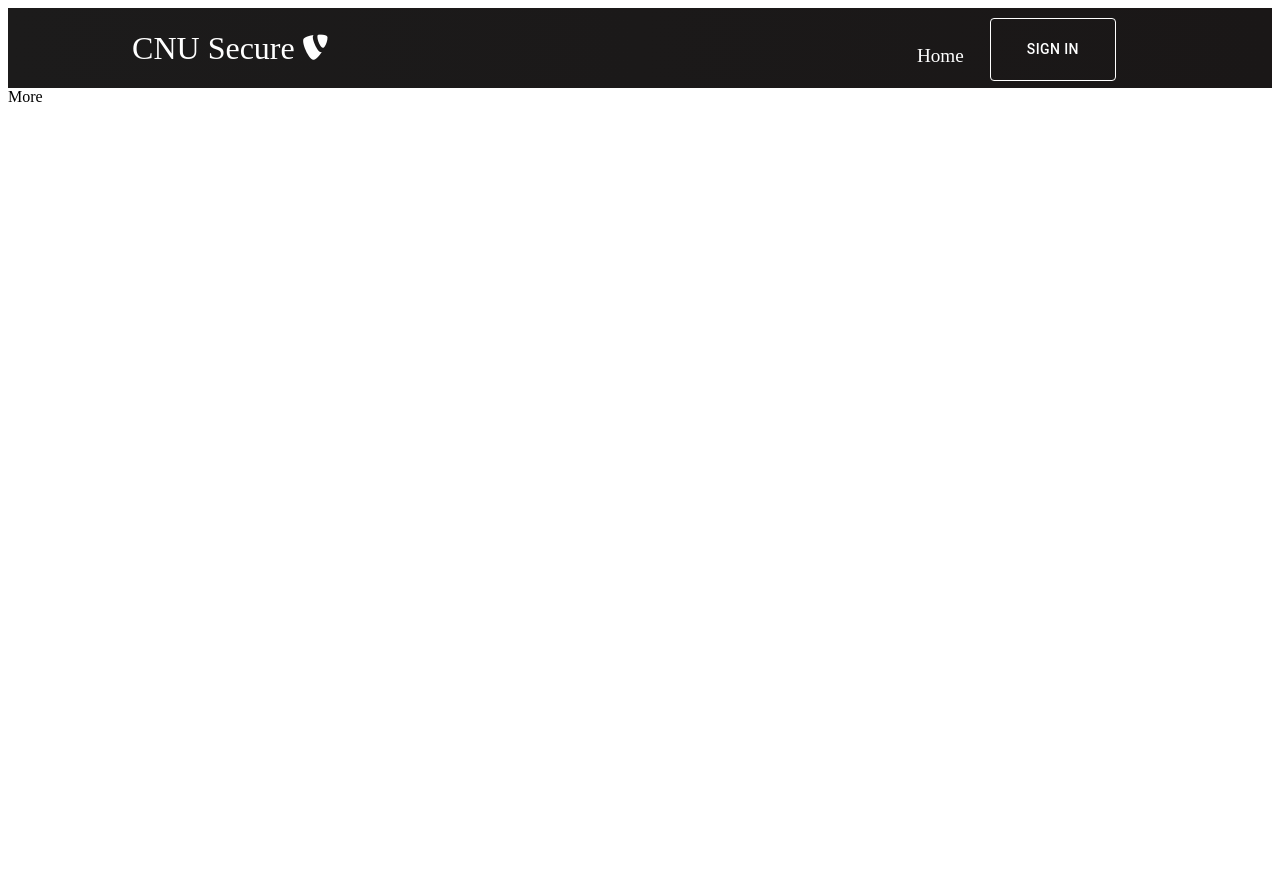
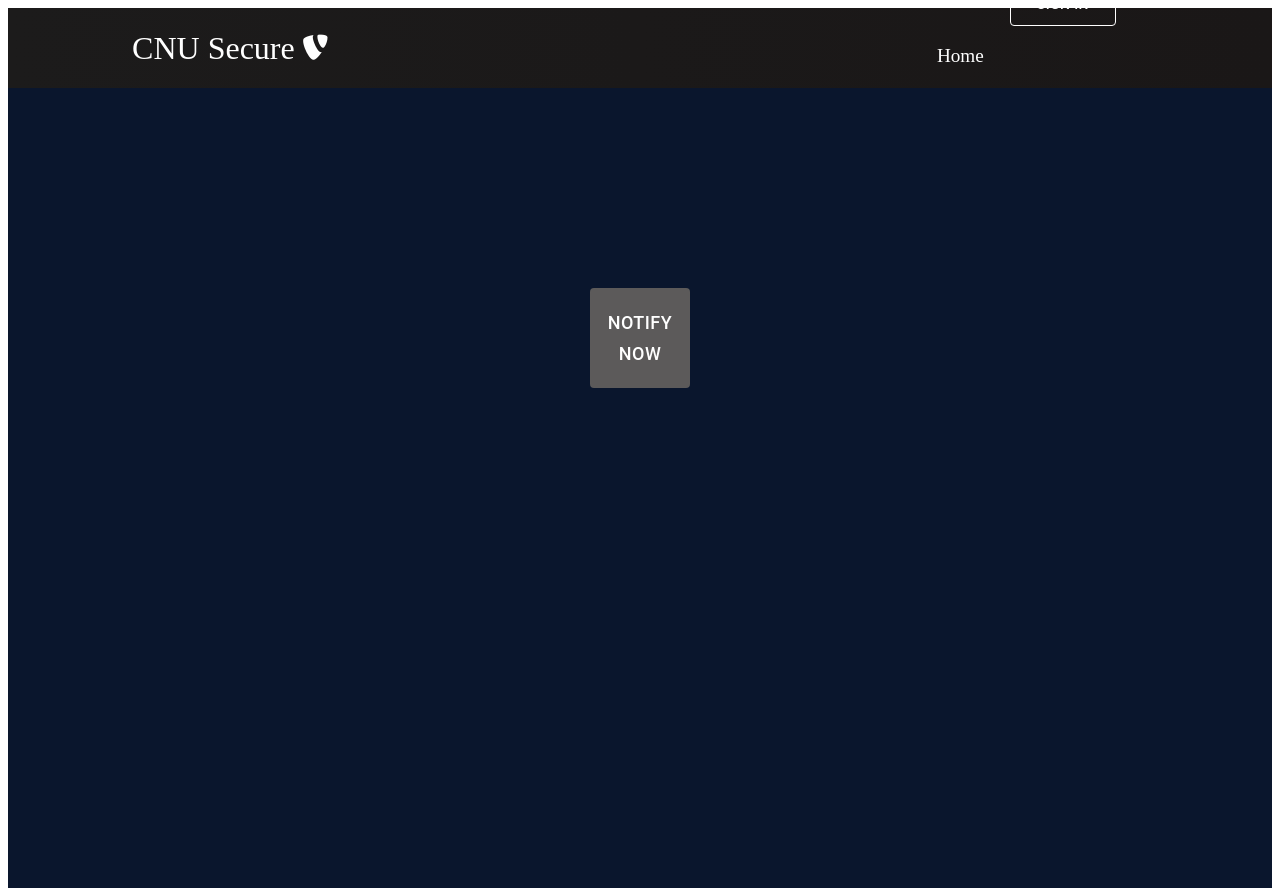
Before and after one commit to madisonjohnson19/CSPC_Capstone, a React (Create React App) app in the folder cnu-security/: page /more in a window 1280 px wide. Before the commit the page ends 800 px from the top, so only its background shows below. Built offline with nearby package versions, Linux system fonts and the light colour scheme.

Commit message:
done for today

```diff
--- a/cnu-security/src/components/Button.css
+++ /dev/null
@@ -1,69 +0,0 @@
-:root {
-  --primary: #fff;
-}
-
-.btn {
-  padding: 8px 20px;
-  border-radius: 2px;
-  outline: none;
-  border: none;
-  cursor: pointer;
-}
-
-
-.btn--outline {
-  margin-top: 10rem;
-  background-color: transparent;
-  color: #fff;
-  padding: 8px 20px;
-  border: 1px solid var(--primary);
-  transition: all 0.3s ease-out;
-}
-
-.btn--danger{
-  margin-top: 10px;
-  background-color: red;
-  color: #fff;
-  /* border: 1px solid var(--primary); */
-}
-.btn--warning{
-  margin-top: 10px;
-  color: #fff;
-  background-color: #bfac2e;
-
-}
-
-
-.btn--success{
-  margin-top: 10px;
-  background-color: green;
-  color: #fff;
-}
-
-
-.btn--outline {
-  background-color: transparent;
-  color: #fff;
-  padding: 8px 20px;
-  border: 1px solid var(--primary);
-  transition: all 0.3s ease-out;
-}
-
-.btn--medium {
-  padding: 8px 20px;
-  font-size: 18px;
-}
-
-.btn--large {
-  padding: 12px 26px;
-  width: 200px;
-  font-size: 20px;
-}
-
-.btn--large:hover,
-.btn--medium:hover {
-  transition: all 0.3s ease-out;
-  background: #fff;
-  color: #242424;
-  transition: 250ms;
-}
--- a/cnu-security/src/components/HeroSection.js
+++ b/cnu-security/src/components/HeroSection.js
@@ -14,8 +14,9 @@ function HeroSection() {
         {/* <div className ='hero-btns'> */}
             <Button
              style={{
-              top: "30px",
+              top: "-150px",
               color:"#fff",
+              width:"200px",
               borderColor: 'white',
               backgroundColor: "#700f0f",
               padding: "8px 26px",
@@ -26,8 +27,9 @@ function HeroSection() {
             </Button>
             <Button className="call"
             style={{
-              top: "30px",
+              top: "-130px",
               color:"#fff",
+              width:"200px",
               backgroundColor: "#d1c158",
               padding: "8px 26px",
               fontSize: "18px"
@@ -36,19 +38,25 @@ function HeroSection() {
             </Button>
             <Button
              style={{
-              top: "30px",
+              top: "-110px",
               color:"#fff",
               backgroundColor: "#116319",
+              width:"200px",
               padding: "8px 26px",
               fontSize: "18px"
-          }} >
+          }} href="/more">
                More:
             </Button>
-            <Button
-          className='btns'
-          buttonStyle='btn--outline'
-          buttonSize='btn--large'
-          onClick={console.log('hey')}
+          <Button
+          style={{
+            top: "-50px",
+            color:"#fff",
+            borderColor: "#fff",
+            width:"200px",
+            backgroundColor: "transparent",
+            padding: "8px 26px",
+            fontSize: "18px"}}
+            variant='outlined'
         >
           Tutorial <i className='far fa-play-circle' />
         </Button>
--- a/cnu-security/src/components/Navbar.css
+++ b/cnu-security/src/components/Navbar.css
@@ -89,7 +89,7 @@
   }
 
   .nav-menu {
-    display: flex;
+    display: block;
     flex-direction: column;
     width: 100%;
     height: 90vh;
@@ -101,14 +101,16 @@
   }
 
   .nav-menu.active {
+    top:-100;
     background: #242222;
     left: 0;
     opacity: 1;
     transition: all 0.5s ease;
-    z-index: 1;
+    z-index: -4;
   }
 
   .nav-links {
+    bottom:16;
     text-align: center;
     padding: 2rem;
     width: 100%;
@@ -144,6 +146,7 @@
   }
 
   .nav-links-mobile {
+    top:-150;
     display: block;
     text-align: center;
     margin: 2rem auto;
--- a/cnu-security/src/components/Navbar.js
+++ b/cnu-security/src/components/Navbar.js
@@ -46,12 +46,12 @@ function Navbar() {
             <li>
             <Button
              style={{
-              top: "10px",
+              top: "-25px",
               color:"#fff",
               outline: "#fff",
               borderColor: 'white',
               backgroundColor: "transparent",
-              padding: "18px 36px",
+              padding: "8px 26px",
               fontSize: "14px"
           }}
             variant="outlined" className='btn-signIn'
--- /dev/null
+++ b/cnu-security/src/components/pages/More.css
@@ -0,0 +1,12 @@
+.options-container{
+    background: #0c1c38;
+    height: 100vh;
+    width: 100%;
+    display: flex;
+    flex-direction: column;
+    justify-content: center;
+    align-items: center;
+    box-shadow: inset 0 0 0 1000px rgba(0, 0, 0, 0.2);
+    object-fit: contain;
+
+}
--- a/cnu-security/src/components/pages/More.js
+++ b/cnu-security/src/components/pages/More.js
@@ -1,8 +1,30 @@
 import React from 'react'
+import Button from '@mui/material/Button';
+import './More.css'
 
 function More() {
   return (
-    <div>More</div>
+    <div className="options-container">
+      <Button
+        style={{
+        top: "-150px",
+        color:"#fff",
+        width:"100px",
+        height:"100px",
+        borderColor: 'white',
+        backgroundColor: "#5c5a5a",
+        padding: "26px 26px",
+        fontSize: "18px"
+    }}
+      >
+          Notify Now
+      </Button>
+
+
+
+
+    </div>
+
   )
 }
 
```
Also changed, not shown: cnu-security/src/components/Button1.js (deleted, +0 -33 lines).
